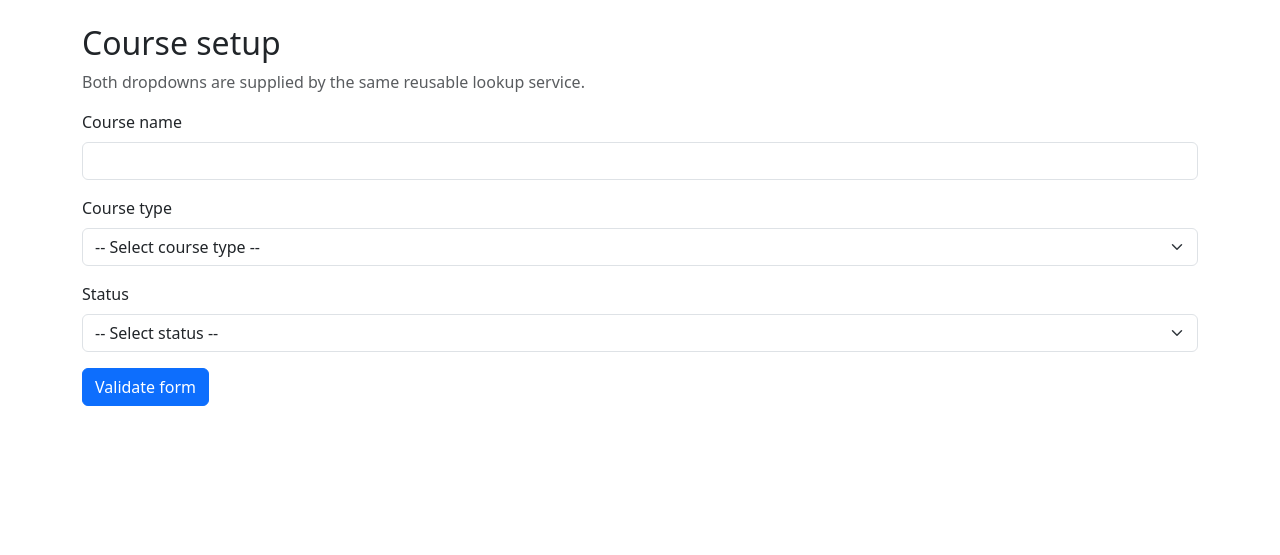
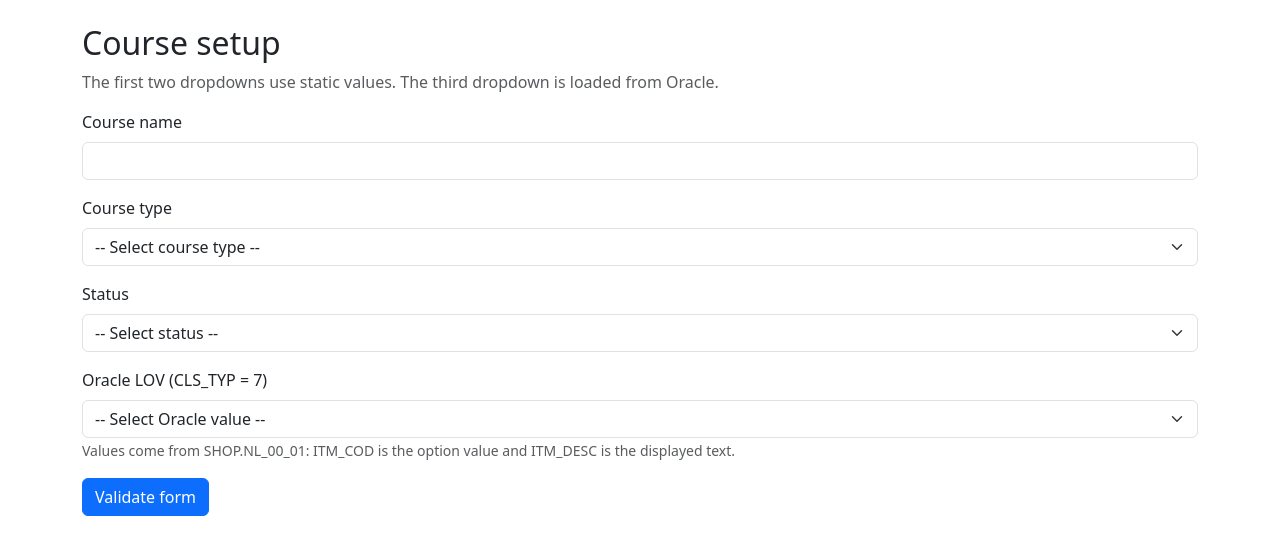
Before and after one commit to chandmughal/lookups_aspdotcorelookups, an ASP.NET Core app: template Views/Courses/Create.cshtml in a window 1280 px wide. Shown: the top 555 px of the page. Run offline with ASP.NET Core 8, Linux system fonts and the light colour scheme; the template is opened without the code that fills it, so the values that code supplies are empty; some libraries are stand-ins or nearby versions.

Commit message:
Add Oracle dropdown to course form

```diff
--- a/Views/Courses/Create.cshtml
+++ b/Views/Courses/Create.cshtml
@@ -4,7 +4,7 @@
 }
 
 <h2>Course setup</h2>
-<p class="text-muted">Both dropdowns are supplied by the same reusable lookup service.</p>
+<p class="text-muted">The first two dropdowns use static values. The third dropdown is loaded from Oracle.</p>
 
 @if (ViewBag.Message is not null)
 {
@@ -36,6 +36,14 @@
         <span asp-validation-for="Course.Status" class="text-danger"></span>
     </div>
 
+    <div class="mb-3">
+        <label asp-for="SelectedOracleLovCode" class="form-label">Oracle LOV (CLS_TYP = 7)</label>
+        <select asp-for="SelectedOracleLovCode" asp-items="Model.OracleLovItems" class="form-select">
+            <option value="">-- Select Oracle value --</option>
+        </select>
+        <small class="form-text text-muted">Values come from SHOP.NL_00_01: ITM_COD is the option value and ITM_DESC is the displayed text.</small>
+    </div>
+
     <button type="submit" class="btn btn-primary">Validate form</button>
 </form>
 
@@ -50,6 +58,8 @@
         <dd class="col-sm-9">@Model.Course.CourseType</dd>
         <dt class="col-sm-3">Status</dt>
         <dd class="col-sm-9">@Model.Course.Status</dd>
+        <dt class="col-sm-3">Oracle LOV code</dt>
+        <dd class="col-sm-9">@Model.SelectedOracleLovCode</dd>
     </dl>
 }
 
```
